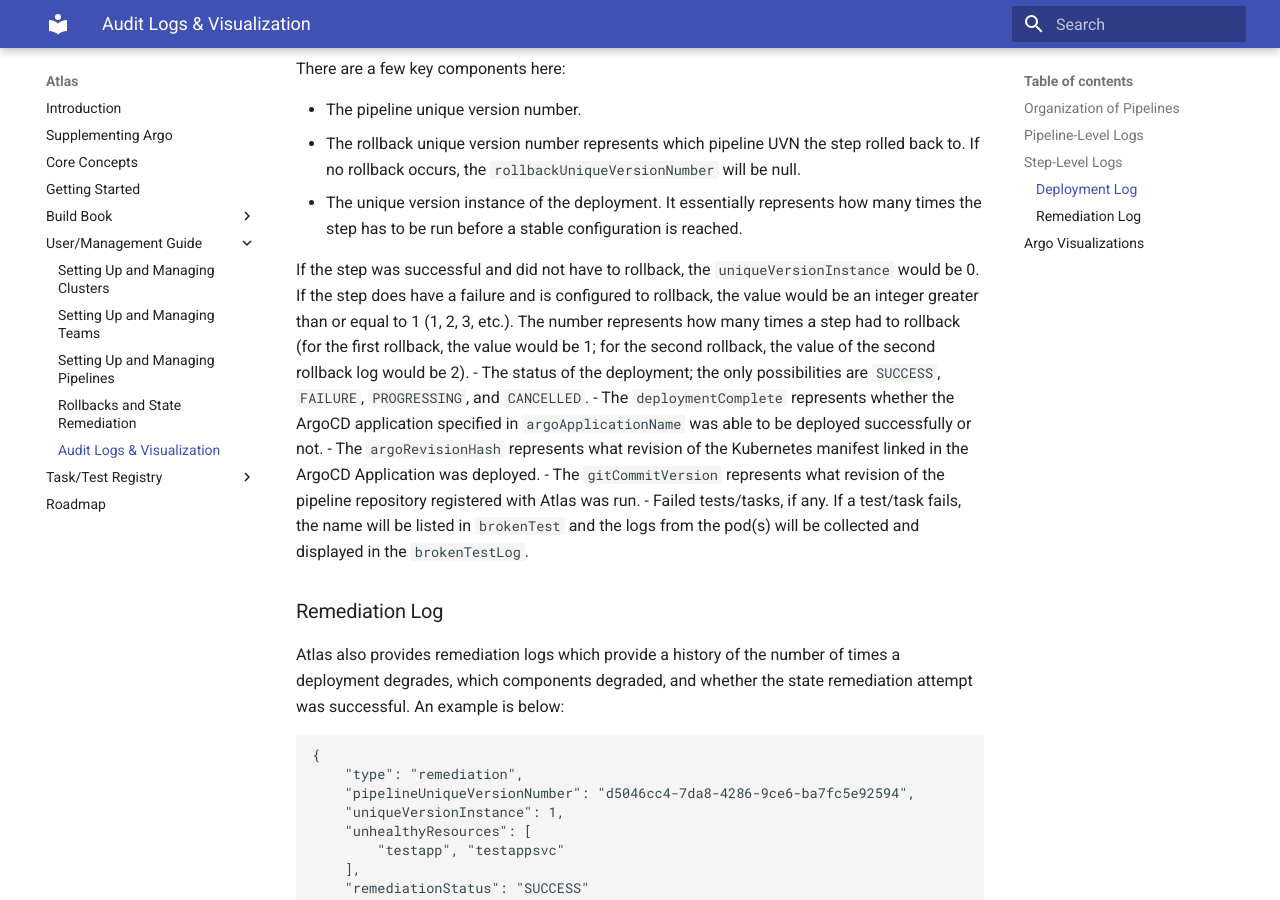
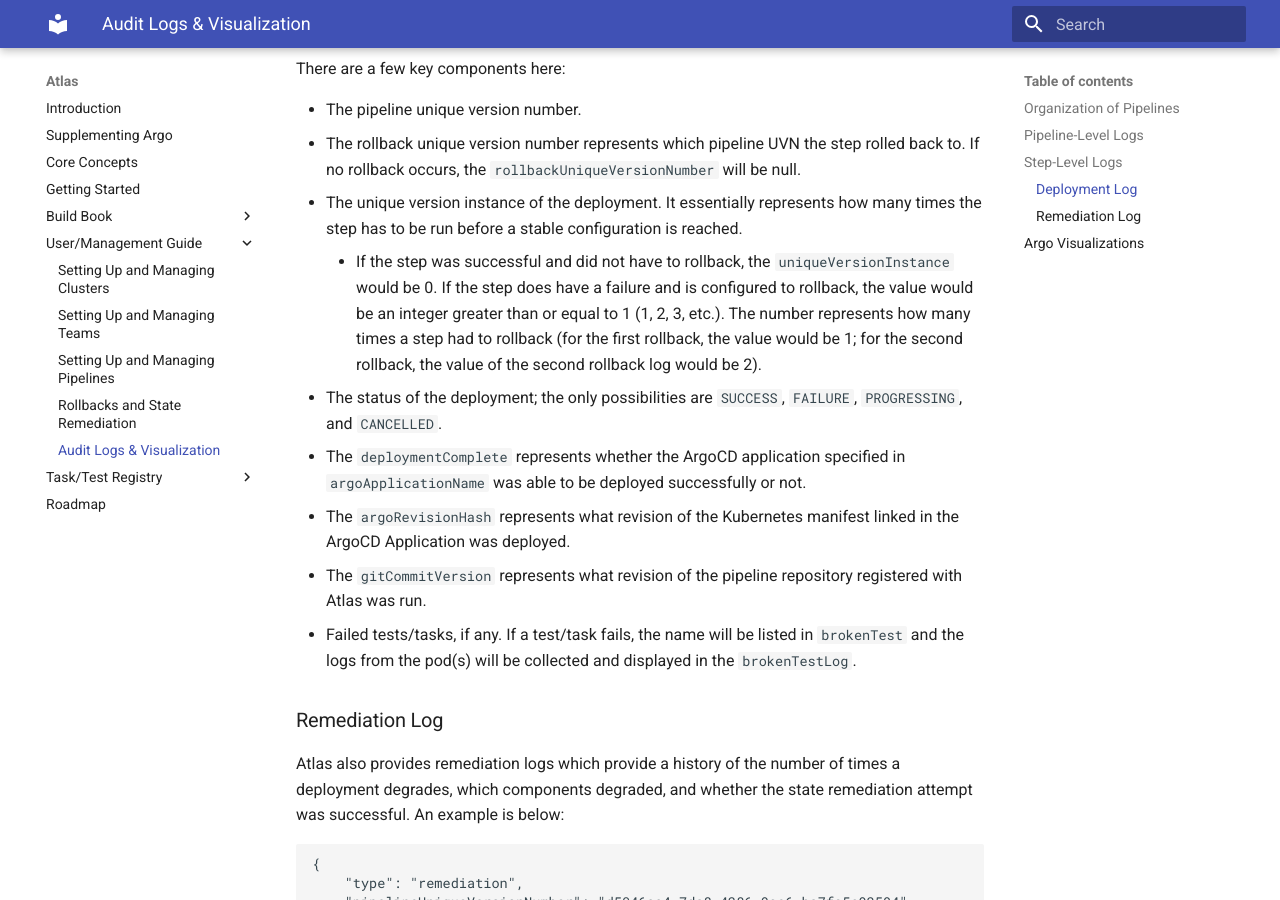
Before and after one commit to GreenOpsInc/atlas, an MkDocs documentation site: the page built from docs/userguide/audit.md, in a window 1280 px wide and 900 px high, scrolled down 2026 px. Built offline with MkDocs 1.6.1 and Material for MkDocs 9.7.7, drawn with Linux system fonts in a browser that asks for light colours.

Commit message:
minor updates

```diff
--- a/docs/userguide/audit.md
+++ b/docs/userguide/audit.md
@@ -70,8 +70,7 @@
 - The pipeline unique version number.
 - The rollback unique version number represents which pipeline UVN the step rolled back to. If no rollback occurs, the `rollbackUniqueVersionNumber` will be null.
 - The unique version instance of the deployment. It essentially represents how many times the step has to be run before a stable configuration is reached.
-
-If the step was successful and did not have to rollback, the `uniqueVersionInstance` would be 0. If the step does have a failure and is configured to rollback, the value would be an integer greater than or equal to 1 (1, 2, 3, etc.). The number represents how many times a step had to rollback (for the first rollback, the value would be 1; for the second rollback, the value of the second rollback log would be 2).
+    * If the step was successful and did not have to rollback, the `uniqueVersionInstance` would be 0. If the step does have a failure and is configured to rollback, the value would be an integer greater than or equal to 1 (1, 2, 3, etc.). The number represents how many times a step had to rollback (for the first rollback, the value would be 1; for the second rollback, the value of the second rollback log would be 2).
 - The status of the deployment; the only possibilities are `SUCCESS`, `FAILURE`, `PROGRESSING`, and `CANCELLED`.
 - The `deploymentComplete` represents whether the ArgoCD application specified in `argoApplicationName` was able to be deployed successfully or not.
 - The `argoRevisionHash` represents what revision of the Kubernetes manifest linked in the ArgoCD Application was deployed.
```
